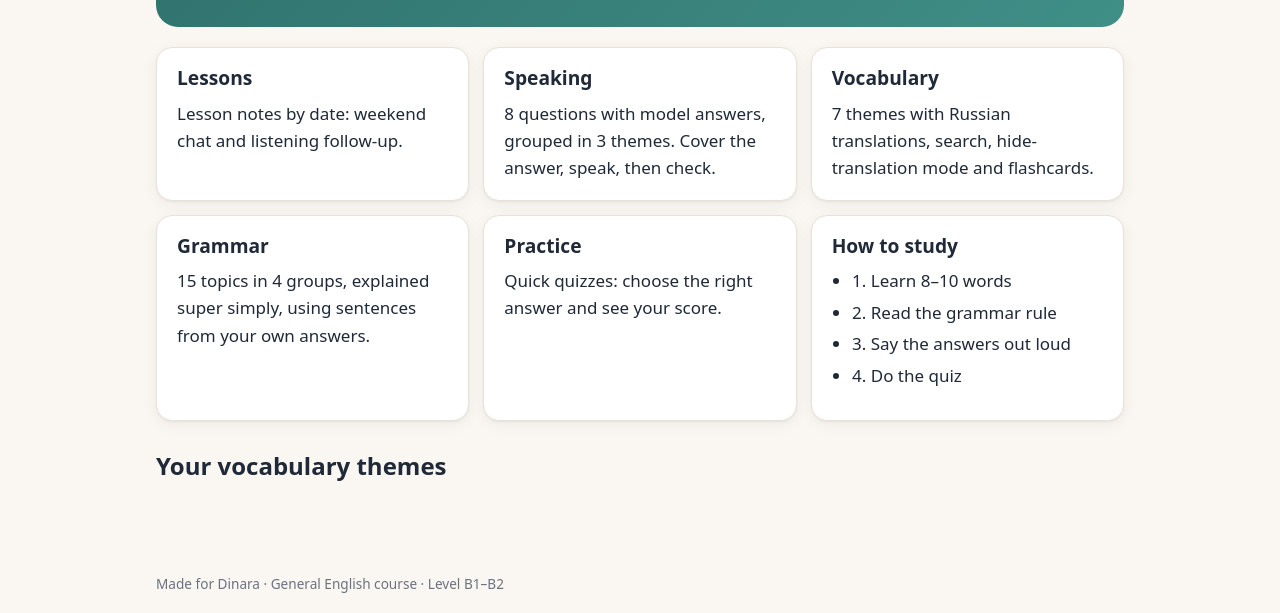
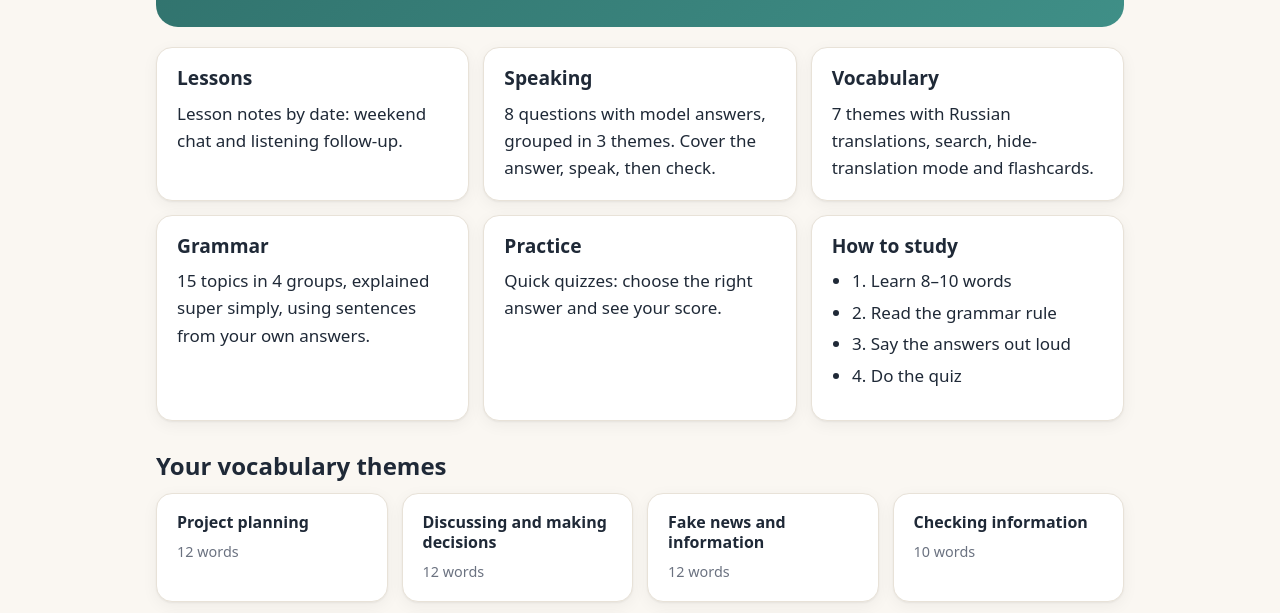
Before and after one commit to adiya-omarova/dinara-english, a plain HTML site: page index.html in a window 1280 px wide. Shown: the part 277-890 px from the top of the page. Drawn offline with Linux system fonts and the light colour scheme.

Commit message:
Fix bracket

```diff
--- a/index.html
+++ b/index.html
@@ -666,7 +666,7 @@ const VOCAB=[
   ["Rewarding","приносящий удовлетворение"],
   ["At your own pace","в своём темпе"],
   ["Guarantee","гарантировать, ручаться"],
-  ["Grow out of","вырасти из чего-то, возникнуть из чего-то"]]]},
+  ["Grow out of","вырасти из чего-то, возникнуть из чего-то"]]},
  {id:"answers",title:"Useful phrases from your answers",icon:"",cls:"o",words:[
   ["Pay close attention","уделять пристальное внимание"],
   ["Exhausted","измотанный, совершенно без сил"],
```
